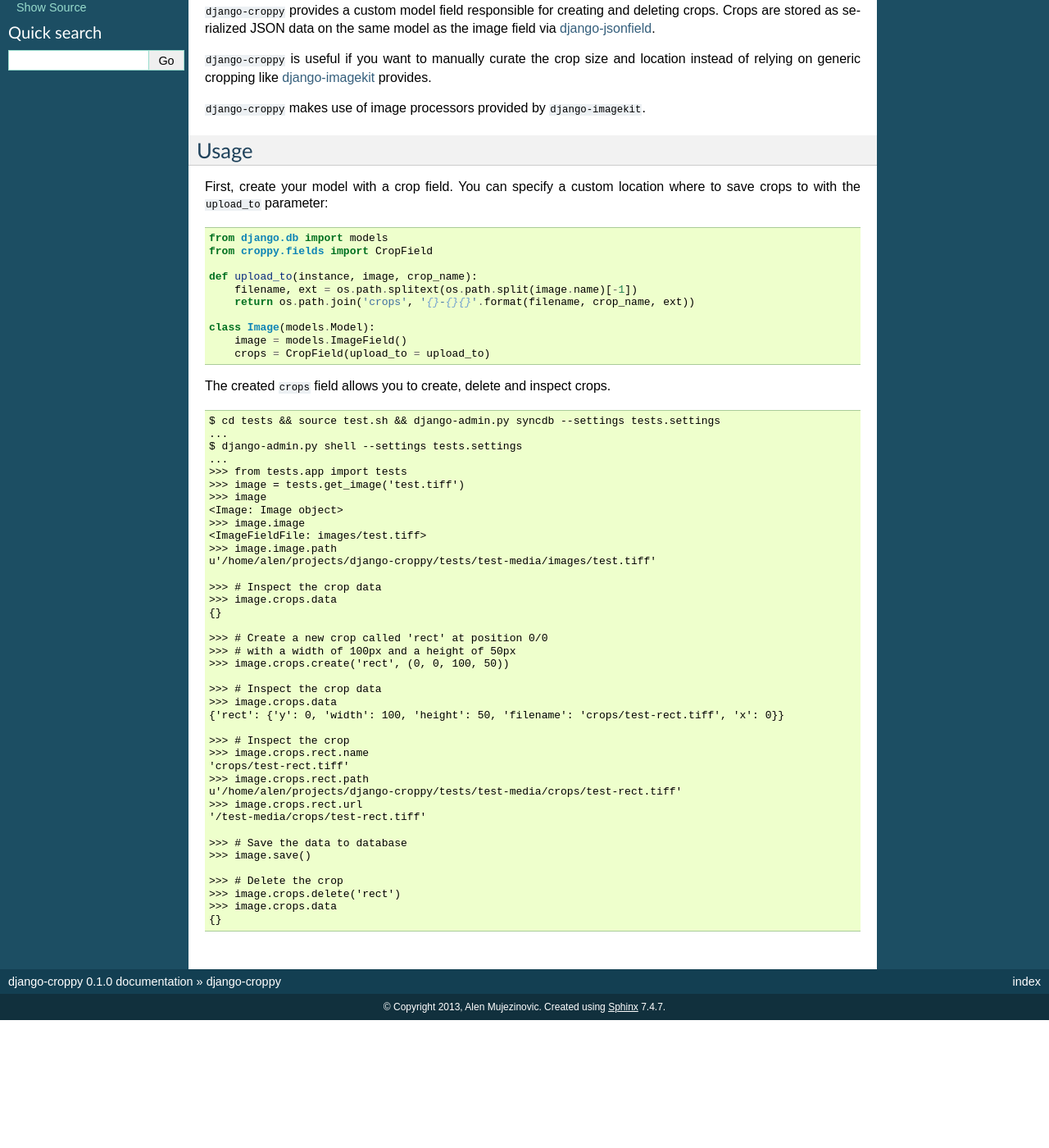
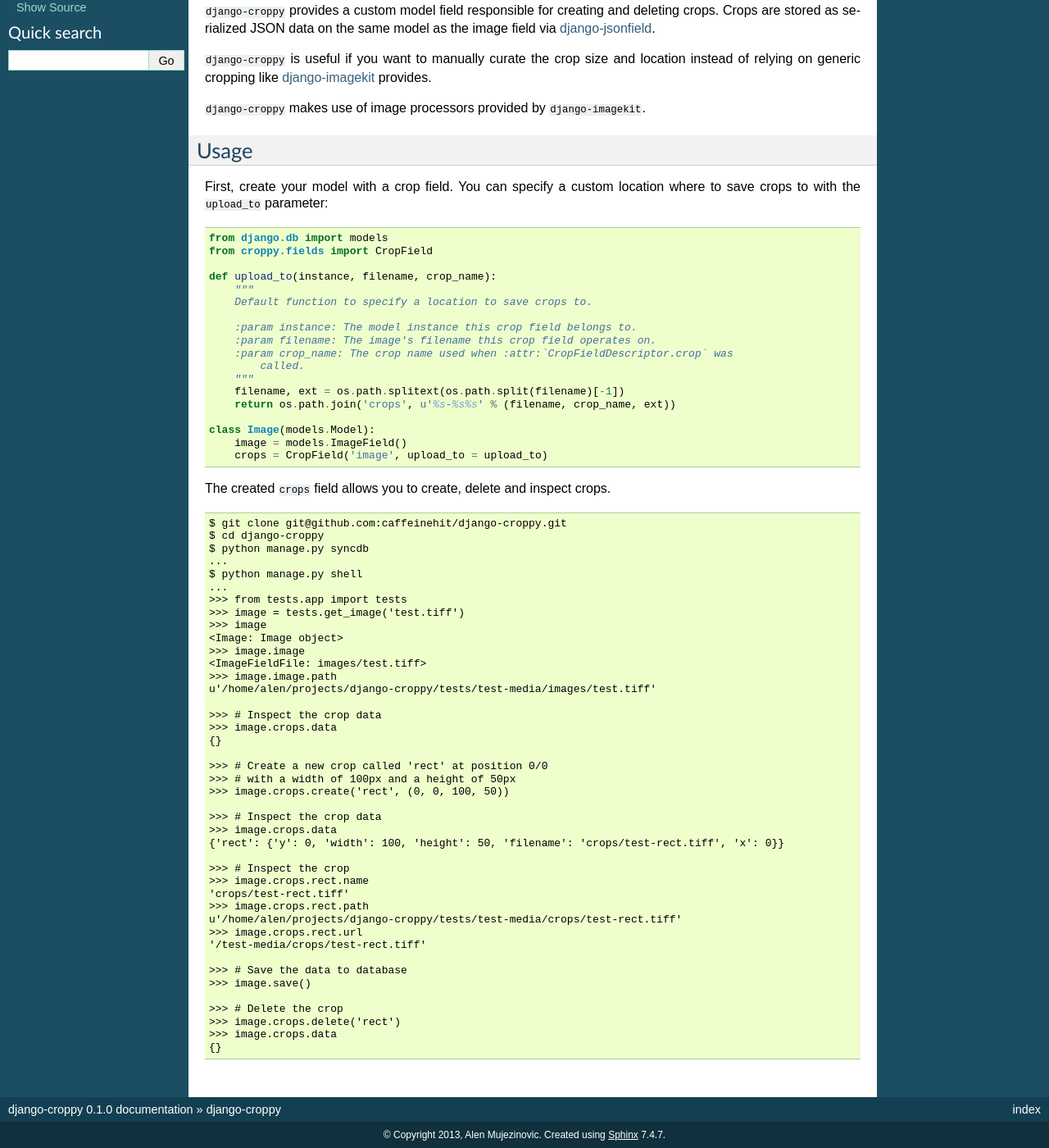
Before and after one commit to caffeinehit/django-croppy, a Sphinx documentation site: the page built from docs/source/readme.rst, in a window 1280 px wide and 1400 px high, scrolled down 149 px. Shown: the whole window at 82% size. Built offline with Sphinx 7.4.7, drawn with Linux system fonts in a browser that asks for light colours; before the commit the page ends 1393 px from its top, so only the background shows below that.

Commit message:
README updated

```diff
--- a/docs/source/readme.rst
+++ b/docs/source/readme.rst
@@ -28,22 +28,32 @@
     from django.db import models
     from croppy.fields import CropField
 
-    def upload_to(instance, image, crop_name):
-        filename, ext = os.path.splitext(os.path.split(image.name)[-1])
-        return os.path.join('crops', '{}-{}{}'.format(filename, crop_name, ext))
+    def upload_to(instance, filename, crop_name):
+        """
+        Default function to specify a location to save crops to.
+
+        :param instance: The model instance this crop field belongs to.
+        :param filename: The image's filename this crop field operates on.
+        :param crop_name: The crop name used when :attr:`CropFieldDescriptor.crop` was
+            called.
+        """
+        filename, ext = os.path.splitext(os.path.split(filename)[-1])
+        return os.path.join('crops', u'%s-%s%s' % (filename, crop_name, ext))
 
     class Image(models.Model):
         image = models.ImageField()
-        crops = CropField(upload_to = upload_to)
+        crops = CropField('image', upload_to = upload_to)
 
 The created ``crops`` field allows you to create, delete and inspect
 crops.
 
 ::
 
-    $ cd tests && source test.sh && django-admin.py syncdb --settings tests.settings
+    $ git clone git@github.com:caffeinehit/django-croppy.git
+    $ cd django-croppy
+    $ python manage.py syncdb
     ...
-    $ django-admin.py shell --settings tests.settings
+    $ python manage.py shell
     ...
     >>> from tests.app import tests
     >>> image = tests.get_image('test.tiff')
```
Also changed, not shown: README.md (+12 -4 lines), README.rst (+16 -6 lines).
